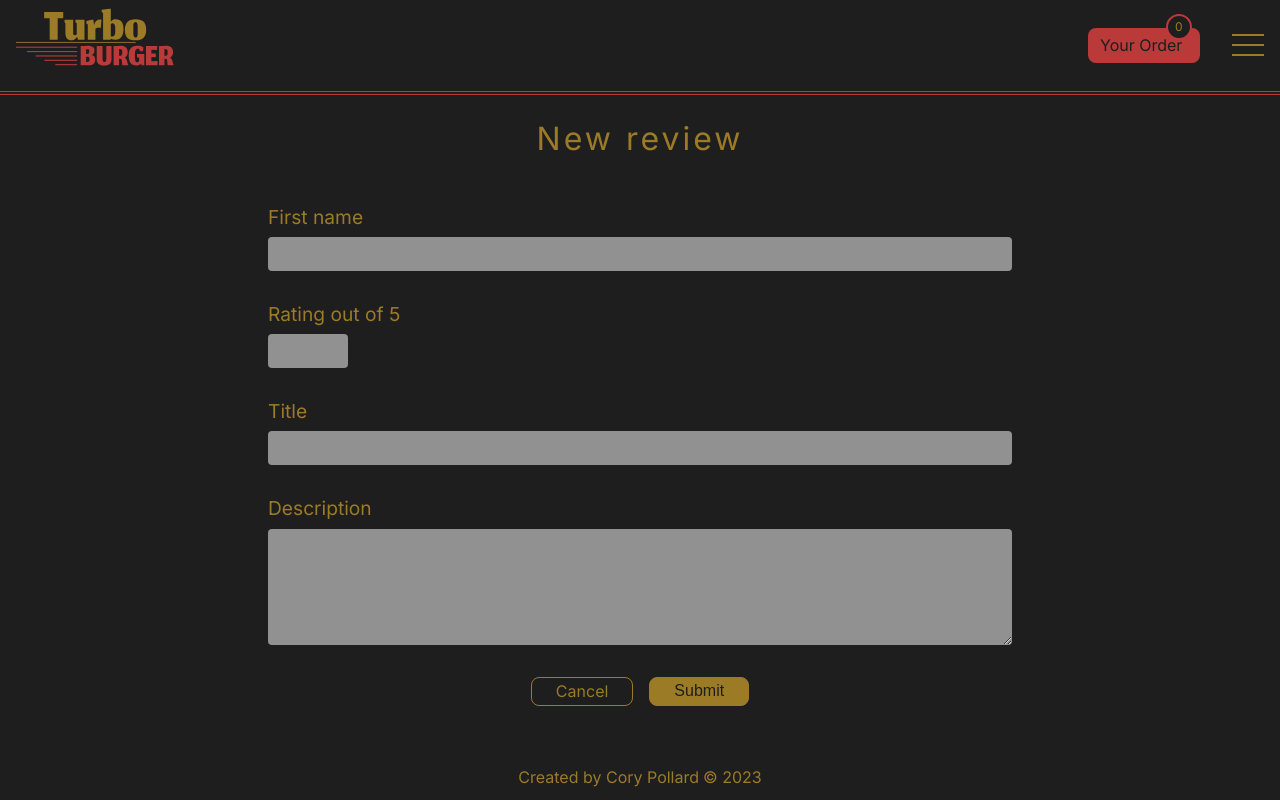
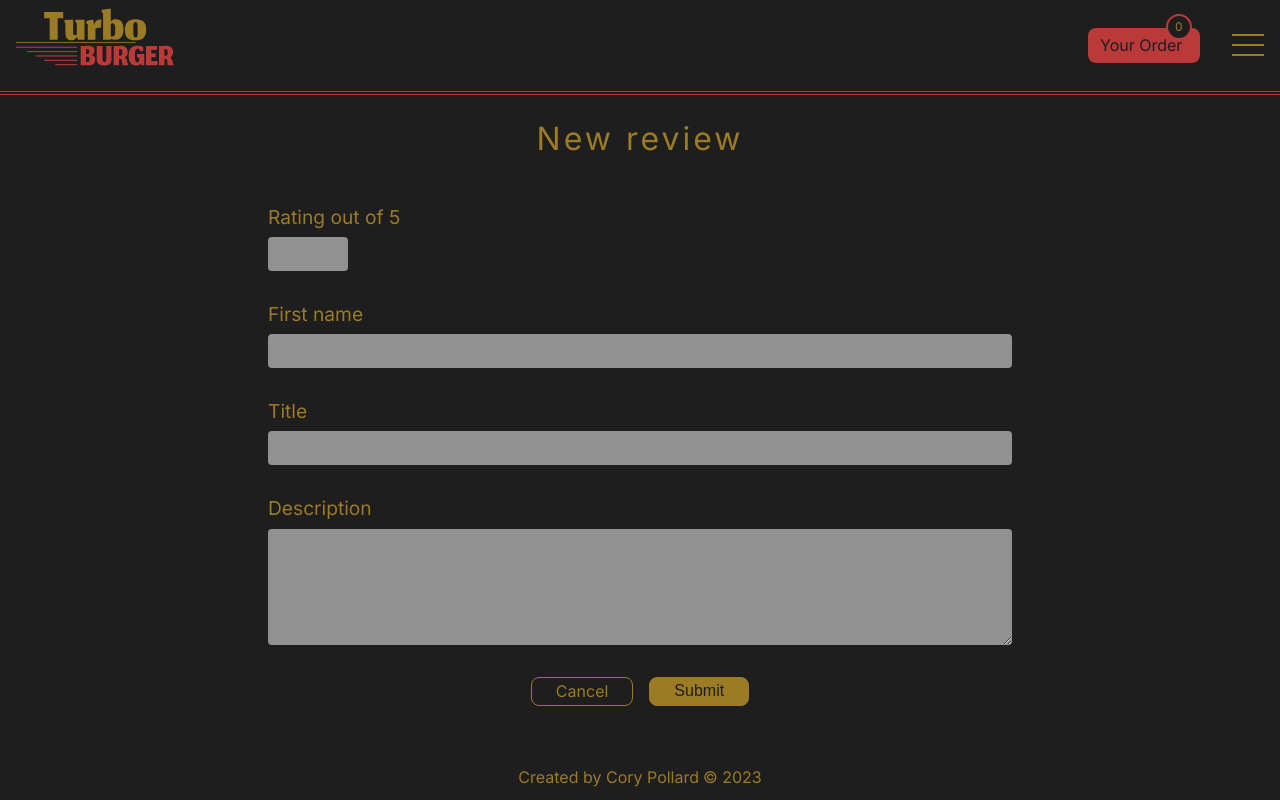
Before and after one commit to SpectreAscended/turbo-burger, a React (Vite) app: page /reviews/new in a window 1280 px wide. Built offline with nearby package versions, Linux system fonts and the light colour scheme; no server answers; a web font is replaced by a local one.

Commit message:
Added default option to list as somewhat of a label

```diff
--- a/src/components/reviews/reviewForm/ReviewForm.tsx
+++ b/src/components/reviews/reviewForm/ReviewForm.tsx
@@ -83,20 +83,6 @@ const ReviewForm: React.FC<ReviewFormProps> = ({ method = 'post', review }) => {
         {method === 'post' ? 'New' : 'Edit'} review
       </h1>
 
-      <label htmlFor="first-name" className="review-form__label">
-        First name
-      </label>
-      <input
-        type="text"
-        id="first-name"
-        name="first-name"
-        defaultValue={userName}
-        onChange={nameChangeHandler}
-        onBlur={nameBlurHandler}
-        className={`review-form__input ${nameHasError ? 'input-error' : ''}`}
-      />
-      {nameHasError && <p className="form-error">Name cannot be blank.</p>}
-
       <label htmlFor="rating" className="review-form__label">
         Rating out of 5
       </label>
@@ -115,6 +101,21 @@ const ReviewForm: React.FC<ReviewFormProps> = ({ method = 'post', review }) => {
       {ratingHasError && (
         <p className="form-error">Must be a number between 1 and 5.</p>
       )}
+
+      <label htmlFor="first-name" className="review-form__label">
+        First name
+      </label>
+      <input
+        type="text"
+        id="first-name"
+        name="first-name"
+        defaultValue={userName}
+        onChange={nameChangeHandler}
+        onBlur={nameBlurHandler}
+        className={`review-form__input ${nameHasError ? 'input-error' : ''}`}
+      />
+      {nameHasError && <p className="form-error">Name cannot be blank.</p>}
+
       <label htmlFor="title" className="review-form__label">
         Title
       </label>
--- a/src/components/reviews/reviewsList/ReviewsList.tsx
+++ b/src/components/reviews/reviewsList/ReviewsList.tsx
@@ -1,4 +1,4 @@
-import { useState } from 'react';
+import { useState, useEffect } from 'react';
 import { Link } from 'react-router-dom';
 import ReviewItem from '../reviewItem/ReviewItem';
 import { ReviewItem as IReviewItem } from '../../../pages/reviews/Reviews';
@@ -39,8 +39,8 @@ const ReviewsList: React.FC<ReviewsListProps> = ({ reviews }) => {
       }
       case 'date-newest': {
         reviewsList.sort((a, b) => {
+          const dateA = new Date(a.date);
           const dateB = new Date(b.date);
-          const dateA = new Date(a.date);
 
           return dateB.getTime() - dateA.getTime();
         });
@@ -91,8 +91,16 @@ const ReviewsList: React.FC<ReviewsListProps> = ({ reviews }) => {
           name="sort-reviews"
           id="sort-reviews"
           className="reviews-list__sort"
+          defaultValue="default"
           onChange={sortMethodHandler}
         >
+          <option
+            value="default"
+            disabled
+            className="reviews-list__sort--hidden"
+          >
+            Sort by
+          </option>
           <option value="rating-highest">Rating (Highest)</option>
           <option value="rating-lowest">Rating (Lowest)</option>
           <option value="date-newest">Date (Newest)</option>
```
